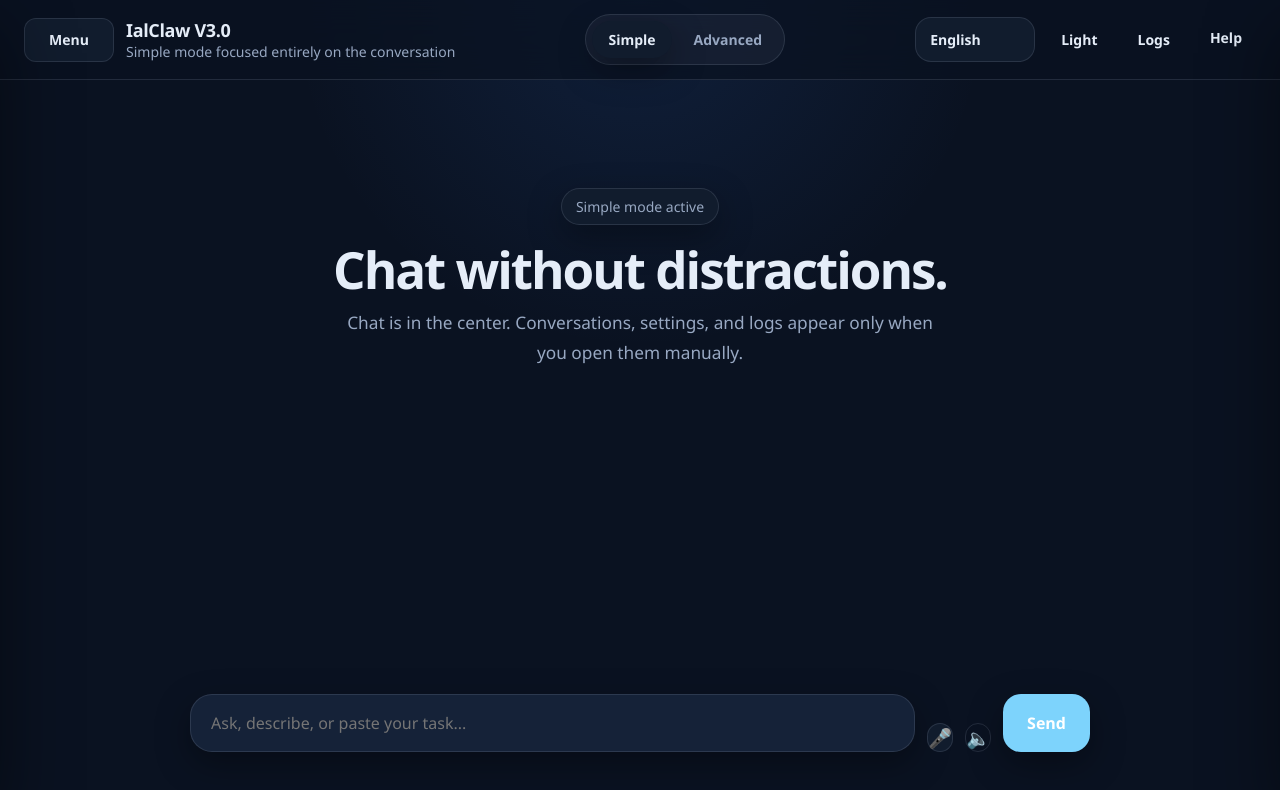
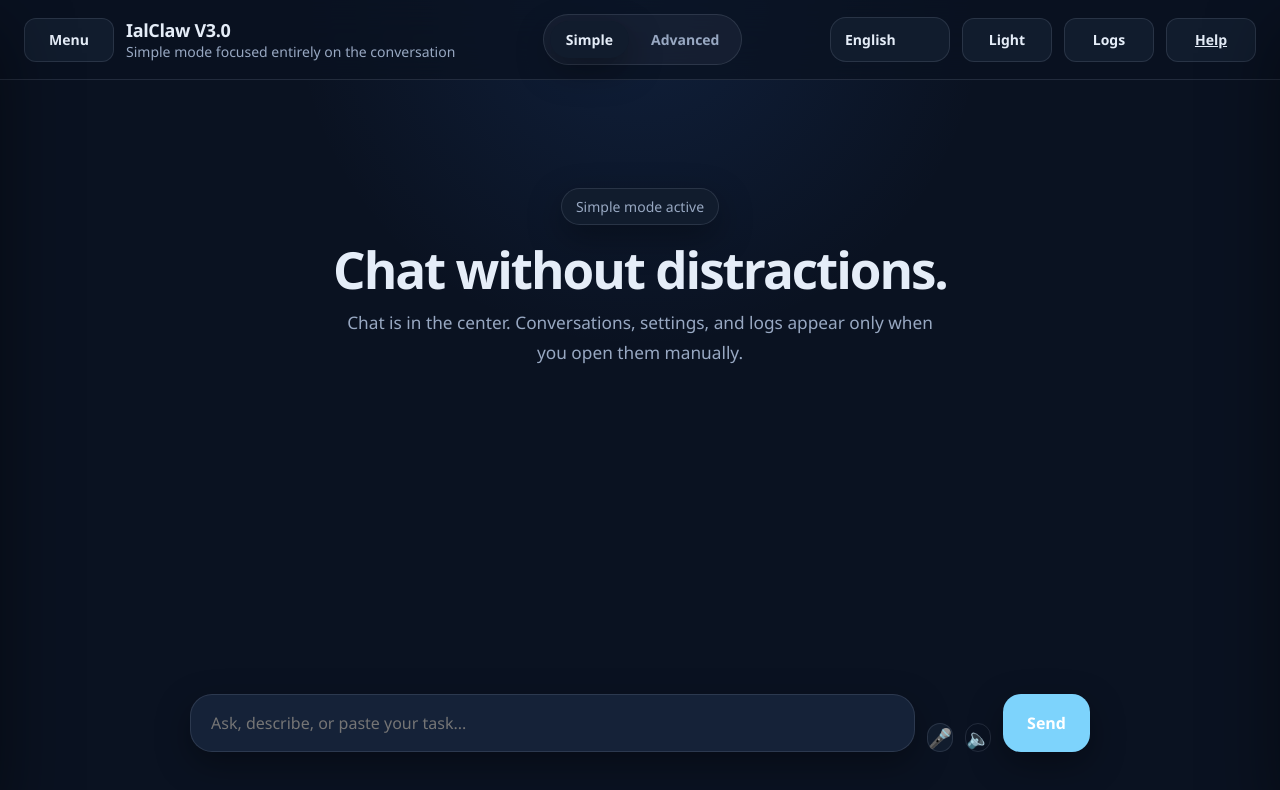
Before and after one commit to rovanni/IalClaw, a website: page src/dashboard/public/index.html in a window 1280 px wide. Drawn offline with Linux system fonts and the light colour scheme; no server answers.

Commit message:
feat: Add initial dashboard UI with chat interface and styling.

```diff
--- a/src/dashboard/public/index.html
+++ b/src/dashboard/public/index.html
@@ -451,9 +451,9 @@
         <option value="pt-BR">PT-BR</option>
         <option value="en-US">EN-US</option>
       </select>
-      <button id="theme-toggle-btn" class="ghost-btn subtle" type="button" data-i18n="dashboard.theme.toggle">Tema</button>
-      <button id="logs-toggle-btn" class="ghost-btn subtle" type="button" data-i18n="dashboard.nav.logs">Logs</button>
-      <a href="/help" class="ghost-btn subtle" data-i18n="dashboard.button.help">Ajuda</a>
+      <button id="theme-toggle-btn" class="icon-btn text-btn" type="button" data-i18n="dashboard.theme.toggle">Tema</button>
+      <button id="logs-toggle-btn" class="icon-btn text-btn" type="button" data-i18n="dashboard.nav.logs">Logs</button>
+      <a href="/help" class="icon-btn text-btn" data-i18n="dashboard.button.help">Ajuda</a>
       <span id="status-label" class="sr-only" data-i18n="dashboard.status.ready">Pronto</span>
     </div>
   </header>
```
